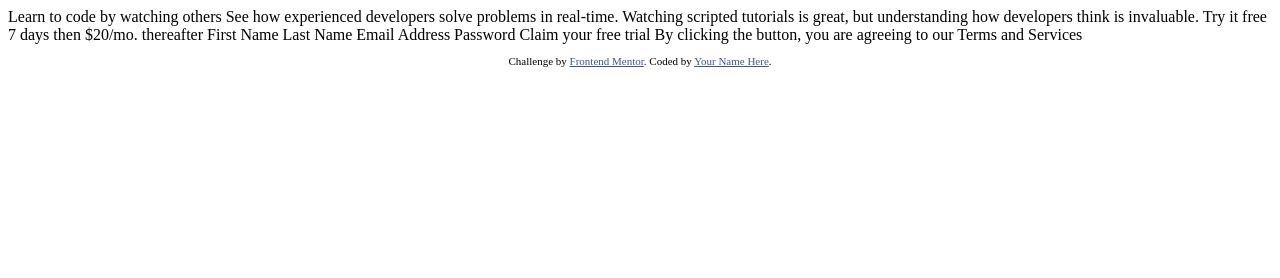
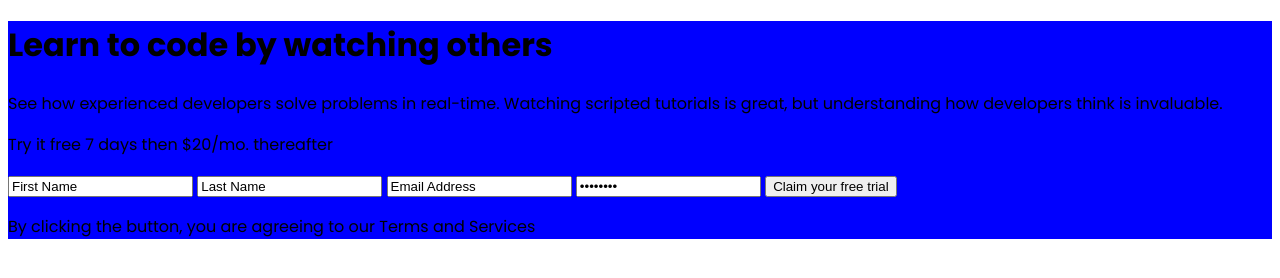
Before and after one commit to Camara-Diadie/intro-component-with-signup-form-master, a plain HTML site: page index.html in a window 1280 px wide. Drawn offline with Linux system fonts and the light colour scheme.

Commit message:
fichier scss/css variable de couleur et importation du font-familly media-querie relaiser pour chaque dimension repsonsive , element de la page formulair/text information realiser

```diff
--- /dev/null
+++ b/css/style.scss
@@ -0,0 +1,52 @@
+@import url("https://fonts.googleapis.com/css2?family=Poppins:wght@400;500;600;700&display=swap");
+$red: hsl(0, 100%, 74%);
+$Green: hsl(154, 59%, 51%);
+$Blue: hsl(248, 32%, 49%);
+$Dark-Blue: hsl(249, 10%, 26%);
+$Grayish-Blue: hsl(246, 25%, 77%);
+html {
+  font-family: "Poppins", sans-serif;
+  margin: 0;
+  padding: 0;
+}
+@media screen and (min-width: 375px) and (max-width: 425px) {
+  main {
+    div#information-card {
+      h1 {
+      }
+      p {
+      }
+    }
+    div#try-card {
+      form {
+        .try-information {
+          p {
+          }
+        }
+        .try-formaulair {
+          input {
+          }
+          input#submit {
+          }
+        }
+      }
+      p.click-information {
+      }
+    }
+  }
+}
+@media screen and (min-width: 425px) and (max-width: 768px) {
+  main {
+    background: green;
+  }
+}
+@media screen and (min-width: 768px) and (max-width: 1024px) {
+  main {
+    background: yellow;
+  }
+}
+@media screen and (min-width: 1024px) and (max-width: 1440px) {
+  main {
+    background: blue;
+  }
+}
--- a/index.html
+++ b/index.html
@@ -1,42 +1,70 @@
 <!DOCTYPE html>
 <html lang="en">
-<head>
-  <meta charset="UTF-8">
-  <meta name="viewport" content="width=device-width, initial-scale=1.0"> <!-- displays site properly based on user's device -->
+  <head>
+    <meta charset="UTF-8" />
+    <meta name="viewport" content="width=device-width, initial-scale=1.0" />
+    <!-- displays site properly based on user's device -->
+    <link
+      rel="icon"
+      type="image/png"
+      sizes="32x32"
+      href="./images/favicon-32x32.png"
+    />
+    <link rel="stylesheet" href="css/style.css" />
+    <title>Frontend Mentor | Intro component with sign up form</title>
+  </head>
+  <body>
+    <main>
+      <div id="information-card">
+        <h1>Learn to code by watching others</h1>
+        <p>
+          See how experienced developers solve problems in real-time. Watching
+          scripted tutorials is great, but understanding how developers think is
+          invaluable.
+        </p>
+      </div>
+      <div id="try-card">
+        <div class="try-information">
+          <p>Try it free 7 days then $20/mo. thereafter</p>
+        </div>
+        <div class="try-formulair">
+          <form action="">
+            <input
+              type="text"
+              name="first-name"
+              id="first-name"
+              value="First Name"
+              required
+            />
+            <input
+              type="text"
+              name="last-name"
+              id="last-name"
+              value="Last Name"
+              required
+            />
+            <input
+              type="email"
+              name="email"
+              id="email"
+              value="Email Address"
+              required
+            />
+            <input
+              type="password"
+              name="password"
+              id="password"
+              value="Password"
+              required
+            />
+            <input type="submit" id="submit" value="Claim your free trial" />
+          </form>
+          <p class="click-information">
+            By clicking the button, you are agreeing to our Terms and Services
+          </p>
+        </div>
+      </div>
+    </main>
 
-  <link rel="icon" type="image/png" sizes="32x32" href="./images/favicon-32x32.png">
-
-  <title>Frontend Mentor | Intro component with sign up form</title>
-
-  <!-- Feel free to remove these styles or customise in your own stylesheet 👍 -->
-  <style>
-    .attribution { font-size: 11px; text-align: center; }
-    .attribution a { color: hsl(228, 45%, 44%); }
-  </style>
-</head>
-<body>
-
-  Learn to code by watching others
-
-  See how experienced developers solve problems in real-time. Watching scripted tutorials is great,
-  but understanding how developers think is invaluable.
-
-  Try it free 7 days then $20/mo. thereafter
-
-  First Name
-  Last Name
-  Email Address
-  Password
-
-  Claim your free trial
-
-  By clicking the button, you are agreeing to our Terms and Services
-
-  <footer>
-    <p class="attribution">
-      Challenge by <a href="https://www.frontendmentor.io?ref=challenge" target="_blank">Frontend Mentor</a>.
-      Coded by <a href="#">Your Name Here</a>.
-    </p>
-  </footer>
-</body>
+  </body>
 </html>
```
Also changed, not shown: css/style.css (added), 1 other file.
